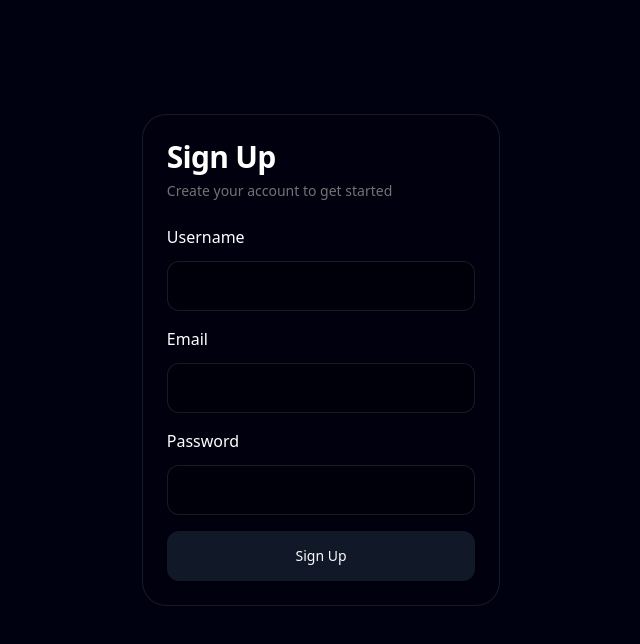
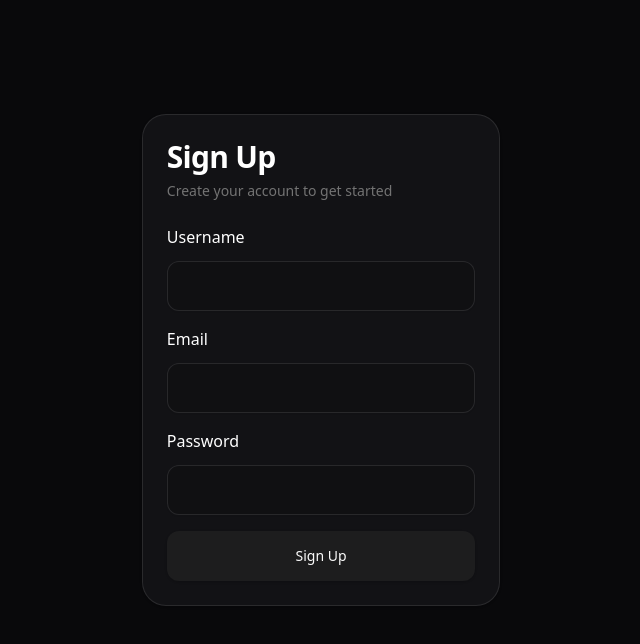
Before and after one commit to Lqgistics/imgfrontend, a Next.js app: page /signup in a window 1280 px wide. Shown: the top 644 px of the page, without its empty margins (319-959 px from the left). Built offline with nearby package versions, Linux system fonts and the light colour scheme.

Commit message:
dark mode changes

```diff
--- a/src/app/dashboard/page.tsx
+++ b/src/app/dashboard/page.tsx
@@ -8,7 +8,7 @@ export default function Dashboard() {
       {/* Main content */}
       <main className="flex-1 overflow-y-auto p-8 ">
         <div className="grid grid-cols-1 lg:grid-cols-2 xl:grid-cols-3 gap-6">
-          <Card className="bg-[#18181b] p-8 border-0">
+          <Card className="bg-[#18181b]/70 p-8 border-0">
             <h1 className="text-2xl font-bold text-white max-sm:text-center">
               Hi, USER
             </h1>
@@ -47,7 +47,7 @@ export default function Dashboard() {
           </Card>
 
           {/* Recent Images Card */}
-          <Card className="bg-[#18181b] border-0 p-1">
+          <Card className="bg-[#18181b]/70 border-0 p-1">
             <div className="p-4">
               <h3 className="text-xl font-semibold mb-2 text-white ">
                 Recent Images
@@ -70,7 +70,7 @@ export default function Dashboard() {
           </Card>
 
           {/* Upload Stats Card */}
-          <Card className="bg-[#18181b] p-3 lg:p-8 border-0 flex flex-col justify-between">
+          <Card className="bg-[#18181b]/70 p-3 lg:p-8 border-0 flex flex-col justify-between">
             <div className="p-4">
               <h3 className="text-xl font-semibold mb-2 text-white">
                 Upload Stats
@@ -93,7 +93,7 @@ export default function Dashboard() {
           </Card>
 
           {/* Storage Usage Card */}
-          <Card className="bg-[#18181b] p-3 lg:p-6 border-0 flex flex-col justify-between">
+          <Card className="bg-[#18181b]/70 p-3 lg:p-6 border-0 flex flex-col justify-between">
             <div className="p-4">
               <h3 className="text-xl font-semibold mb-5 text-white">
                 Storage Usage
--- a/src/app/dashboard/upload/page.tsx
+++ b/src/app/dashboard/upload/page.tsx
@@ -90,9 +90,9 @@ export default function ImageUploadPage() {
 
   return (
     <div className="flex items-center justify-center min-h-[90vh]">
-      <Card className="mx-auto  w-[350px] lg:w-[600px] bg-[#161616] border-none shadow-xl overflow-hidden p-8">
+      <Card className="mx-auto  w-[350px] sm:w-[500px]  lg:w-[600px] bg-[#18181b]/70 border-none shadow-xl overflow-hidden p-4 ">
         <CardHeader>
-          <CardTitle className="text-3xl font-bold text-white">
+          <CardTitle className="text-3xl font-bold text-white mb-1">
             Upload Image
           </CardTitle>
           <CardDescription className="text-white">
@@ -102,7 +102,7 @@ export default function ImageUploadPage() {
         <CardContent className="space-y-4 ">
           <div
             {...getRootProps()}
-            className={`border-white/60 border-2 border-dashed rounded-xl p-8 text-center cursor-pointer ${
+            className={`border-white/60 border-2 border-dashed rounded-xl p-16 text-center cursor-pointer ${
               isDragActive ? "border-primary" : "border-muted-foreground"
             }`}
           >
@@ -139,7 +139,7 @@ export default function ImageUploadPage() {
           </div>
           <Button
             onClick={handleUpload}
-            className="w-full h-[50px] rounded-xl text-white"
+            className="w-full h-[50px] rounded-xl text-white bg-[#262626]/60 hover:bg-[#0e1f19]"
             disabled={!file}
           >
             Upload Image
--- a/src/app/login/page.tsx
+++ b/src/app/login/page.tsx
@@ -56,8 +56,8 @@ export default function Login() {
   };
 
   return (
-    <div className="flex items-center justify-center min-h-[90vh]">
-      <Card className="mx-auto w-[28%] min-w-[350px] bg-black/10 text-white border-white/10">
+    <div className="flex items-center justify-center min-h-[90vh] bg-[#09090b]">
+      <Card className="mx-auto w-[28%] min-w-[350px] bg-[#18181b]/70 text-white border-white/10">
         <CardHeader>
           <CardTitle className="text-3xl font-bold">Login</CardTitle>
           <CardDescription>Enter your login details below</CardDescription>
@@ -69,7 +69,7 @@ export default function Login() {
                 Email
               </Label>
               <Input
-                className="h-[50px] rounded-xl text-md bg-black/20 text-white border-white/10 "
+                className="h-[50px] rounded-xl text-md bg-black/10 text-white border-white/10 "
                 id="email"
                 type="email"
                 placeholder="email@example.com"
@@ -83,7 +83,7 @@ export default function Login() {
                 Password
               </Label>
               <Input
-                className="h-[50px] rounded-xl text-md bg-black/20 text-white border-white/10"
+                className="h-[50px] rounded-xl text-md bg-black/10 text-white border-white/10"
                 id="password"
                 type="password"
                 value={password}
@@ -94,7 +94,7 @@ export default function Login() {
             {error && <div className="text-red-500">{error}</div>}
             <Button
               type="submit"
-              className="w-full h-[50px] rounded-xl bg-gray-900 hover:bg-gray-800 text-white"
+              className="w-full h-[50px] rounded-xl bg-[#262626]/40 hover:bg-[#0e1f19] text-white"
               disabled={loading}
             >
               {loading ? "Logging in..." : "Login"}
--- a/src/app/signup/page.tsx
+++ b/src/app/signup/page.tsx
@@ -144,8 +144,8 @@ export default function SignupForm() {
   };
 
   return (
-    <div className="flex items-center justify-center min-h-[90vh]">
-      <Card className="mx-auto w-[28%] min-w-[350px] bg-black/10 text-white border-white/10">
+    <div className="flex items-center justify-center min-h-[90vh] bg-[#09090b]">
+      <Card className="mx-auto w-[28%] min-w-[350px] bg-[#18181b]/70 text-white border-white/10">
         <CardHeader>
           <CardTitle className="text-3xl font-bold">Sign Up</CardTitle>
           <CardDescription>Create your account to get started</CardDescription>
@@ -157,7 +157,7 @@ export default function SignupForm() {
                 Username
               </Label>
               <Input
-                className="h-[50px] rounded-xl text-md bg-black/20 text-white border-white/10 "
+                className="h-[50px] rounded-xl text-md bg-black/10 text-white border-white/10 "
                 id="username"
                 name="username"
                 type="text"
@@ -174,7 +174,7 @@ export default function SignupForm() {
                 Email
               </Label>
               <Input
-                className="h-[50px] rounded-xl text-md bg-black/20 text-white border-white/10 "
+                className="h-[50px] rounded-xl text-md bg-black/10 text-white border-white/10 "
                 id="email"
                 name="email"
                 type="email"
@@ -191,7 +191,7 @@ export default function SignupForm() {
                 Password
               </Label>
               <Input
-                className="h-[50px] rounded-xl text-md bg-black/20 text-white border-white/10 "
+                className="h-[50px] rounded-xl text-md bg-black/10 text-white border-white/10 "
                 id="password"
                 name="password"
                 type="password"
@@ -207,7 +207,7 @@ export default function SignupForm() {
               )}
               {isPasswordFocused && (
                 <div id="password-requirements" className="space-y-2 ">
-                  <h3 className="text-sm font-semibold text-card-foreground mb-2">
+                  <h3 className="text-sm font-semibold text-card-foreground mb-2 text-white">
                     Password must:
                   </h3>
                   <ul className="list-none space-y-1">
@@ -241,7 +241,7 @@ export default function SignupForm() {
             </div>
             <Button
               type="submit"
-              className="w-full h-[50px] rounded-xl bg-gray-900 hover:bg-gray-800"
+              className="w-full h-[50px] rounded-xl bg-[#262626]/60 hover:bg-[#0e1f19]"
               disabled={loading}
             >
               {loading
--- a/src/components/ui/sidebar.tsx
+++ b/src/components/ui/sidebar.tsx
@@ -47,7 +47,7 @@ const Sidebar = () => {
         } transition-transform duration-300 ease-in-out md:relative md:translate-x-0 z-20`}
       >
         <div className="p-4">
-          <Card className="flex items-center space-x-4 p-2 px-4 bg-[#18181b] border-none mb-10 rounded-2xl">
+          <Card className="flex items-center space-x-4 p-2 px-4 bg-[#18181b]/70 border-none mb-10 rounded-2xl">
             <img
               src=""
               alt="User Profile"
```
